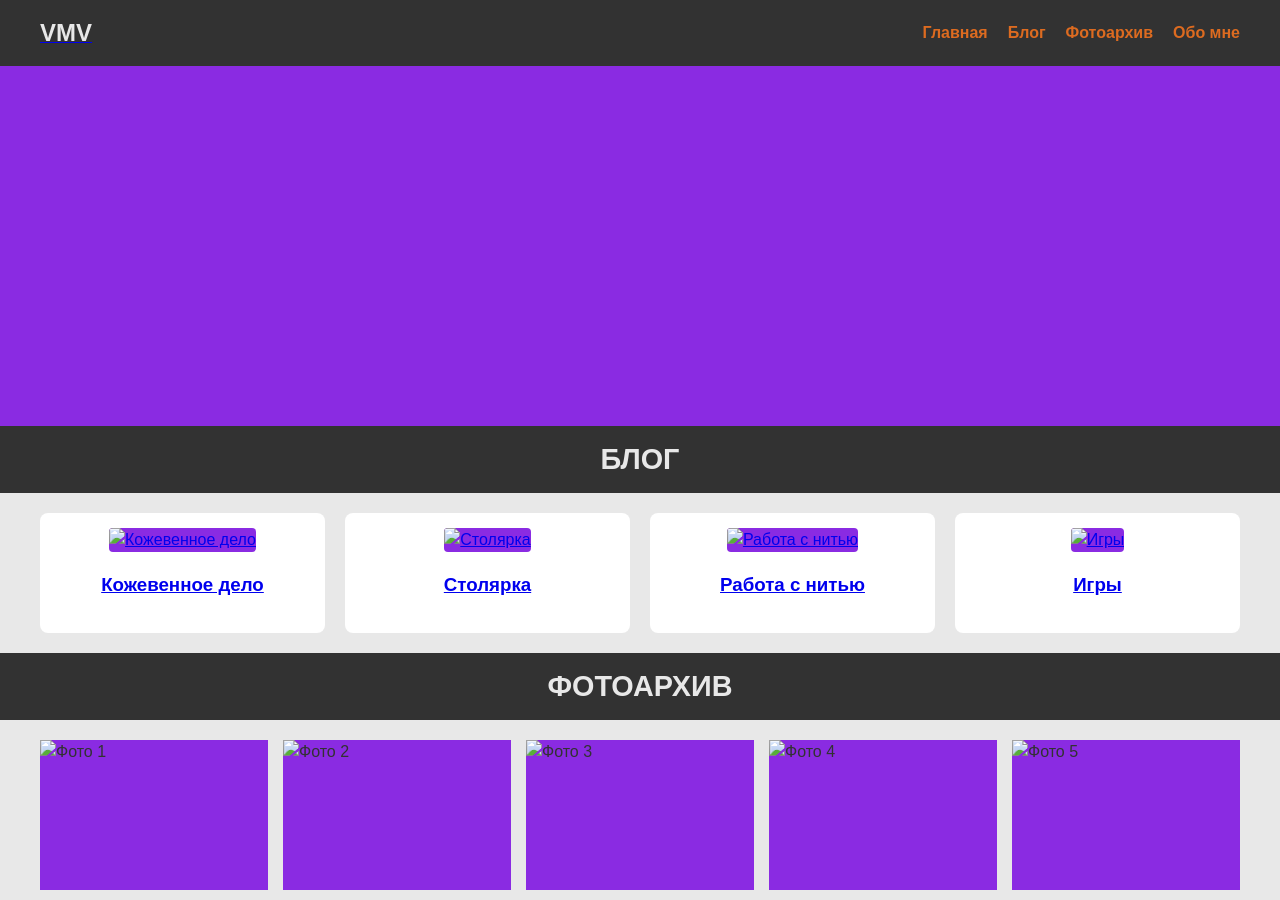
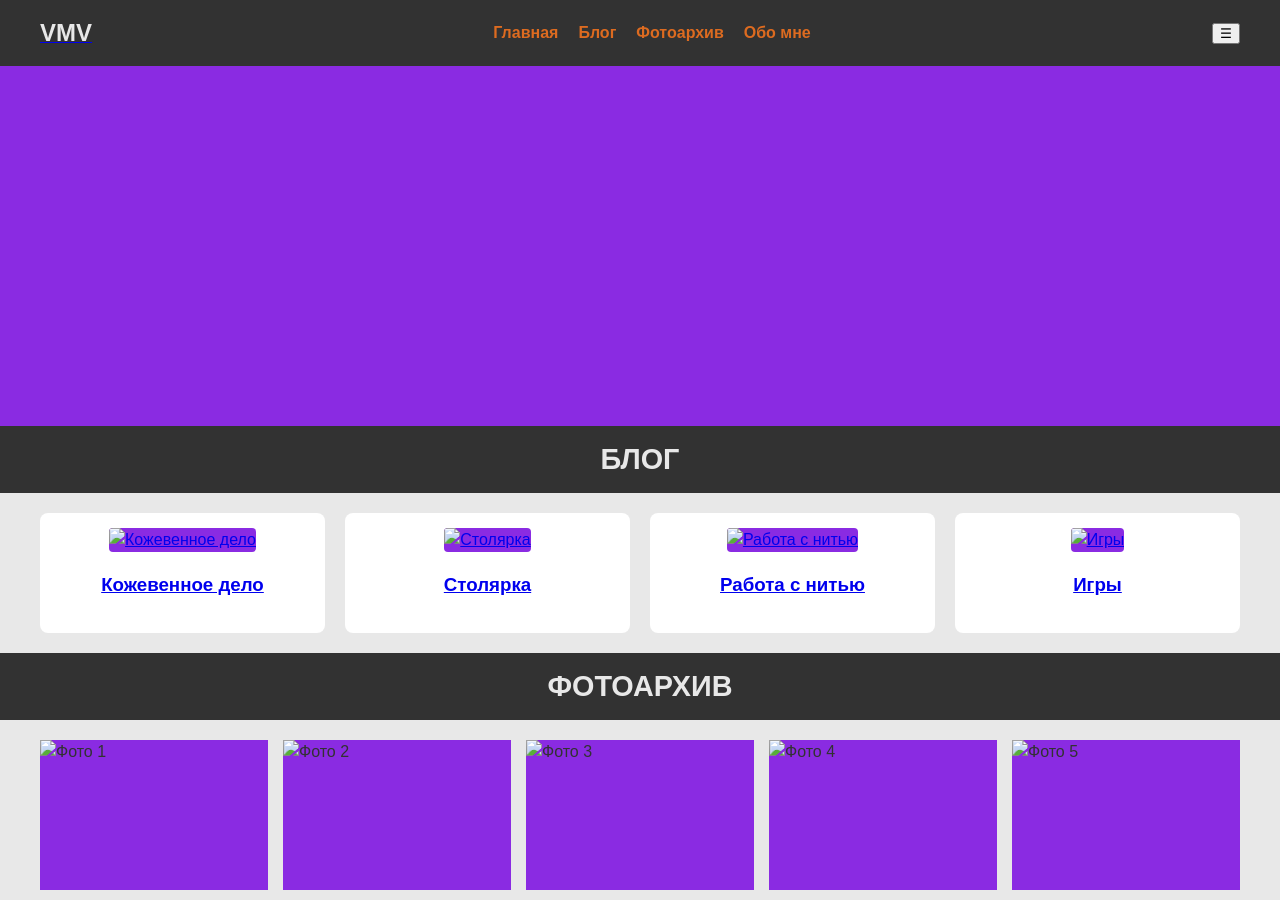
Before and after one commit to VershininMV/vershininmv.github.io, a Jekyll site: the page built from index.md, in a window 1280 px wide and 900 px high. Built offline with Jekyll 4.4.1, drawn with Linux system fonts in a browser that asks for light colours.

Commit message:
Update default.html

```diff
--- a/_layouts/default.html
+++ b/_layouts/default.html
@@ -7,11 +7,10 @@
   <link rel="stylesheet" href="/css/style.css">
 </head>
 <body>
-  <!-- Шапка -->
+  <!-- Шапка с гамбургером -->
   <header class="header">
     <div class="container">
       <a href="/" class="logo">
-        <!-- Логотип (пока без изображения) -->
         <span style="color: #e8e8e8; font-weight: bold; font-size: 24px;">VMV</span>
       </a>
       <nav class="nav">
@@ -20,6 +19,7 @@
         <a href="/photos/" class="nav-link">Фотоархив</a>
         <a href="/about/" class="nav-link">Обо мне</a>
       </nav>
+      <button class="mobile-menu-toggle" aria-label="Меню">☰</button>
     </div>
   </header>
 
@@ -31,5 +31,8 @@
       <p>© {{ site.time | date: "%Y" }} VMV</p>
     </div>
   </footer>
+
+  <!-- Подключаем JS -->
+  <script src="/js/script.js"></script>
 </body>
 </html>
```
